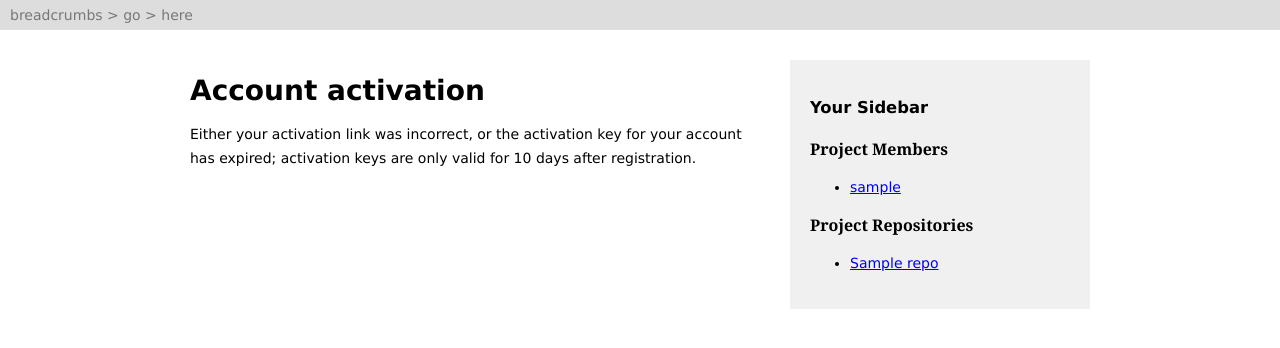
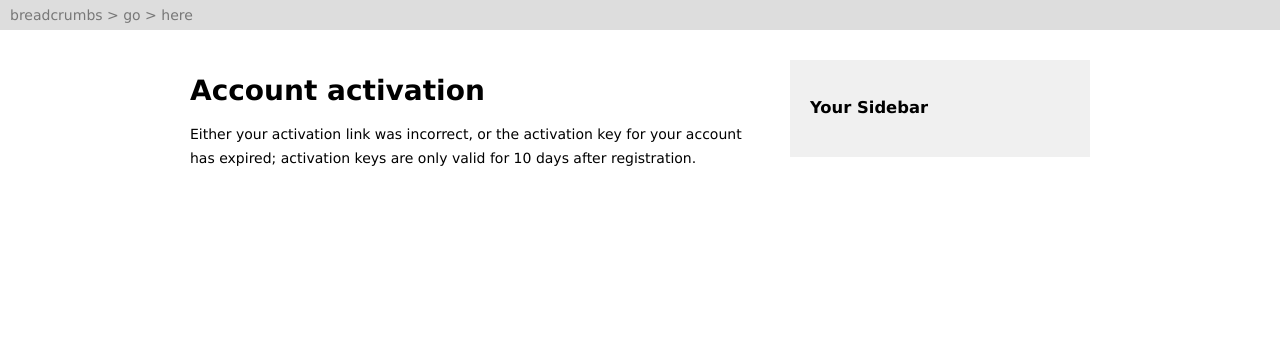
Before and after one commit to iSscorpio/hgfront, a Django app: template hgfront/templates/registration/activate.html in a window 1280 px wide. Shown: the part 80-428 px from the top of the page. Run offline with Django 3.2, Linux system fonts and the light colour scheme; the template is opened without the code that fills it: most values are stand-ins (such as "Sample title", 1, 10 or a date in 2020); parts of the project's set-up code (start-up, migrations or seed data) failed here and were passed over.

Commit message:
# Moved the project members and repos sidebar implementation from base.html to project_detail.html

```diff
--- a/hgfront/repo/views.py
+++ b/hgfront/repo/views.py
@@ -34,4 +34,4 @@ def repo_create(request, slug):
         form = RepoCreateForm()
     is_auth = [project for project in Project.objects.all() if project.get_permissions(request.user).add_repos]
     project = get_object_or_404(Project, name_short__exact=slug)
-    return render_to_response('repos/repo_create.html', {'form':form, 'project':project, 'is_auth': is_auth})
+    return render_to_response('repos/repo_create.html', {'form':form, 'project':project, 'permissions':project.get_permissions(request.user), 'is_auth': is_auth})
--- a/hgfront/templates/base.html
+++ b/hgfront/templates/base.html
@@ -20,26 +20,6 @@
         <div id="sidebar">
 		<h3>Your Sidebar</h3>
         {% block sidebar %}
-			{# Generate the users sidebar #}
-            {# if we're on a project, display its members #}
-            {% if project.members %}
-            <span class="group">Project Members</span>
-                <ul>
-                {% for member in project.members %}
-                    <li><a href="{{member.get_absolute_url}}">{{member.username}}</a></li>
-                {% endfor %}
-                </ul>
-            {% endif %}
-
-            {#if we're on a project, display its repos #}
-            {% if project.repo_set.all %}
-                <span class="group">Project Repositories</span>
-                <ul>
-                {% for repo in project.repo_set.all %}
-                    <li><a href="{{repo.get_absolute_url}}">{{repo.repo_name}}</a></li>
-                {% endfor %}
-                </ul>
-            {% endif %}
         {% endblock sidebar %}
         </div>
         <div class="clear"></div>
```
Also changed, not shown: hgfront/templates/project/project_detail.html (+19 -3 lines).
